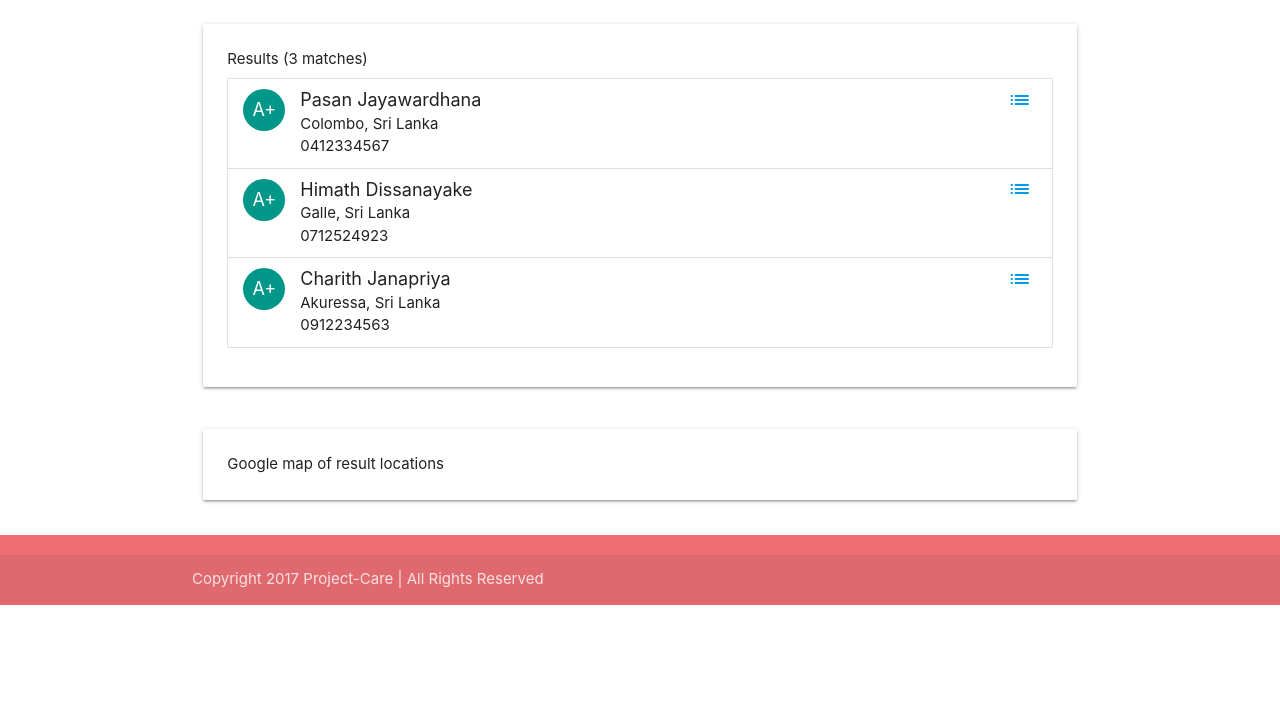
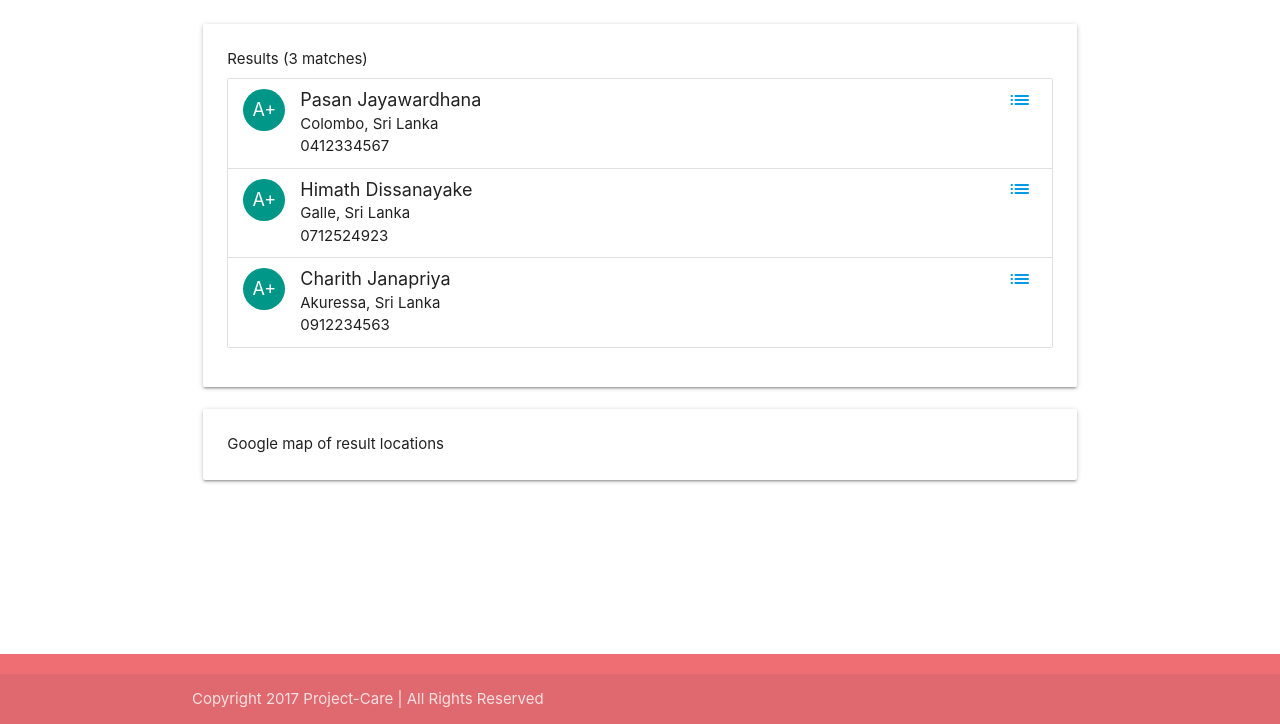
Before and after one commit to buddhiv/project-care-angular, a website: page index.html in a window 1280 px wide. Shown: the part 76-800 px from the top of the page. Drawn offline with nearby package versions, Linux system fonts and the light colour scheme.

Commit message:
fixed footer issue

```diff
--- a/app/core/project-care-app.html
+++ b/app/core/project-care-app.html
@@ -1,4 +1,7 @@
-<nav class="navbar-height-50">
+
+<div class="page-flexbox-wrapper">
+    <header>
+     <nav class="navbar-height-50">
     <div class="nav-wrapper container">
         <a href="#" class="brand-logo"><i class="material-icons logo-icon">polymer</i></a>
         <ul id="nav-mobile" class="right hide-on-med-and-down">
@@ -10,8 +13,9 @@
         </ul>
     </div>
 </nav>
-
-<div class="container">
+    </header>
+    <main>
+      <div class="container">
     <div class="row">
         <div class="col s12 m3 l3">
             Organize your search
@@ -68,7 +72,7 @@
                 </ul>
             </div>
         </div>
-    </div>
+
 
     <div class="row">
         <div class="col s12 m12 l12">
@@ -80,7 +84,8 @@
         </div>
     </div>
 </div>
-
+</div>
+    </main>
 <footer class="page-footer">
     <div class="footer-copyright">
         <div class="container">
@@ -88,3 +93,4 @@
         </div>
     </div>
 </footer>
+  </div>
--- a/app/styles/core-styles.css
+++ b/app/styles/core-styles.css
@@ -15,3 +15,20 @@
     font-size: 40px !important;
     margin-top: -5px;
 }
+.page-flexbox-wrapper{
+  display: flex;
+  min-height: 100vh;
+  flex-direction: column
+
+}
+
+main{
+  flex: 1 1 auto;
+}
+.module{
+      overflow-y: scroll; /* has to be scroll, not auto */
+  -webkit-overflow-scrolling: touch;
+}
+body{
+    -webkit-overflow-scrolling: touch;
+}
```
